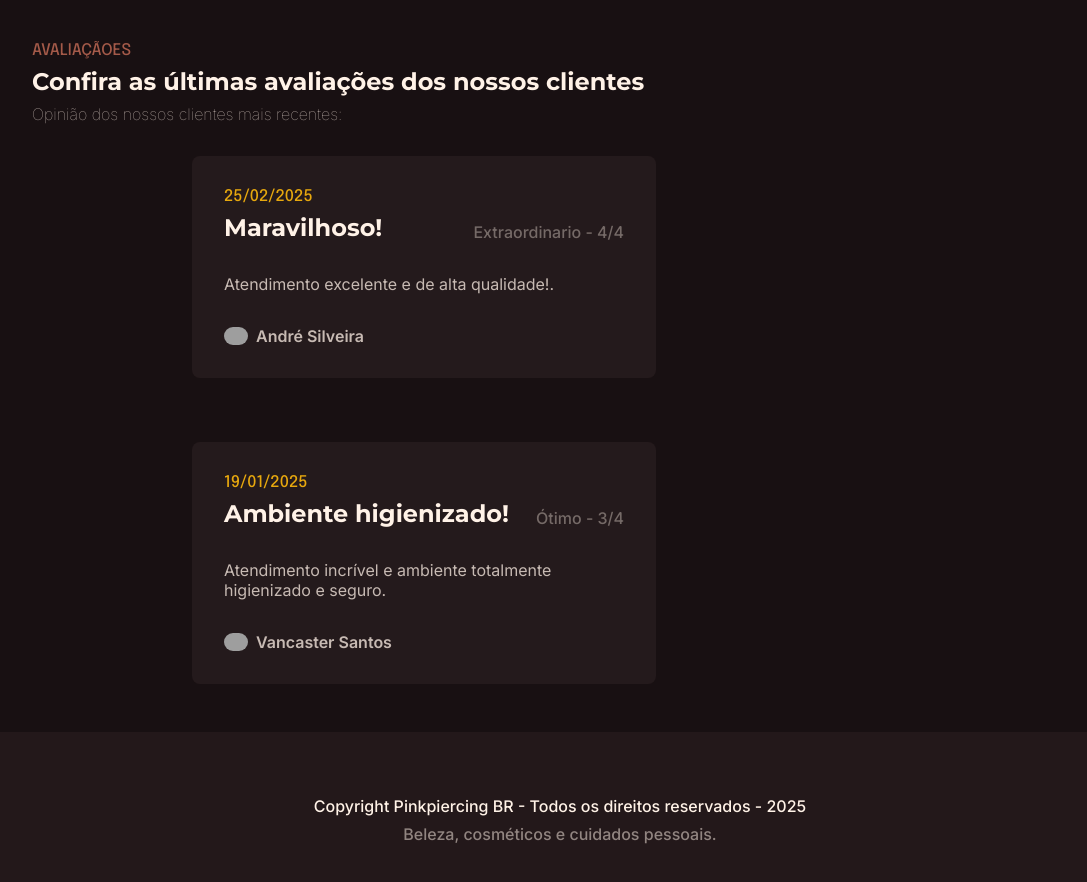
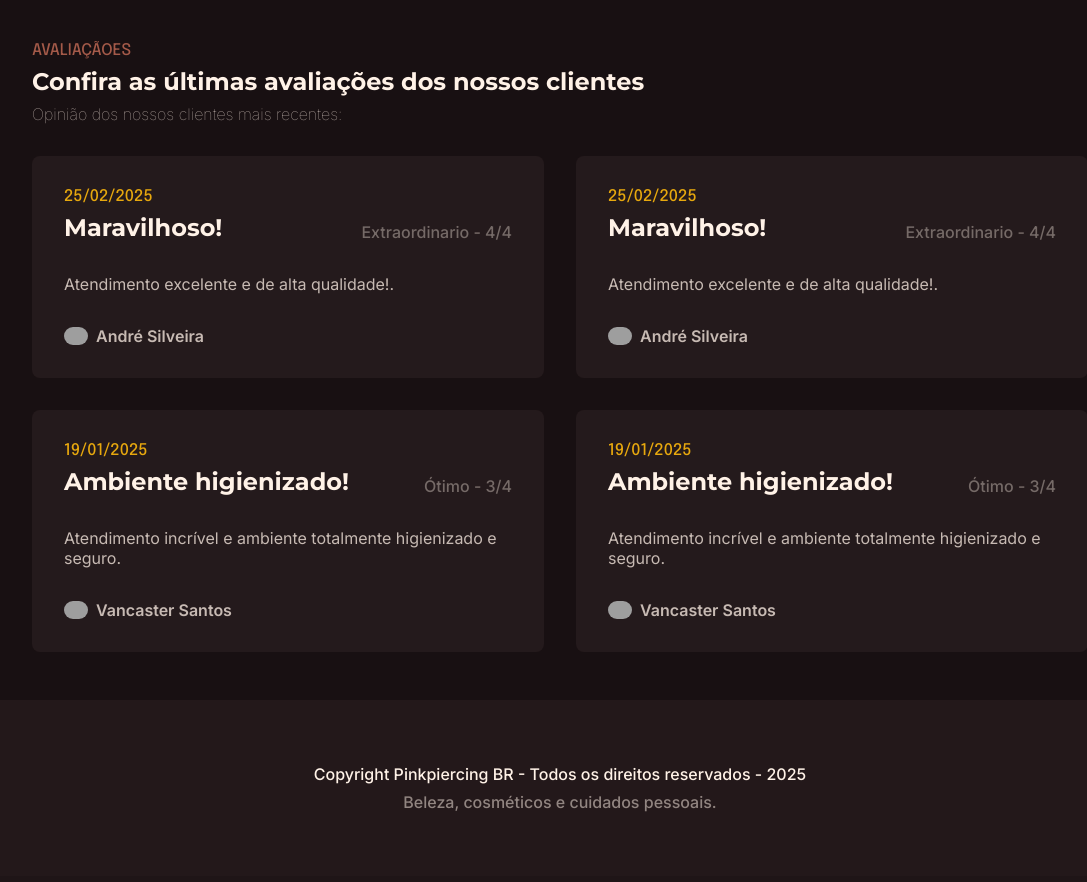
Before and after one commit to AndrehSilveira/pinkpiercingbr, a React (Vite) app: page / in a window 1280 px wide. Shown: the part 580-1462 px from the top of the page, without its empty margins (80-1167 px from the left). Built offline with nearby package versions, Linux system fonts and the light colour scheme; grey boxes are pictures that could not be loaded.

Commit message:
Ajuste de colunas

```diff
--- a/src/App.css
+++ b/src/App.css
@@ -169,6 +169,14 @@ hr {
 }
 
 .clientes-card-container{
+  /* padding: 0rem 10rem; */
+  display: flex;
+  flex-direction: row;
+  /* flex-wrap: wrap; */
+  gap: 2rem;
+}
+
+.clientes-card-container-row{
   padding: 0rem 10rem;
   display: flex;
   flex-direction: row;
--- a/src/components/Main.jsx
+++ b/src/components/Main.jsx
@@ -57,6 +57,7 @@ export function Main() {
                 </header>
 
                 <div class="clientes-card-container">
+                    <div className="clientes-card-container-rows">
                         <div class="clientes-card">
                             <header class="clientes-card-header">
                                 <div class="clientes-card-header-details">
@@ -90,6 +91,46 @@ export function Main() {
                                 <span class="client-name">Vancaster Santos</span>
                             </div>
                         </div>
+                    </div>
+
+
+
+                    <div className="clientes-card-container-rows">
+                        <div class="clientes-card">
+                            <header class="clientes-card-header">
+                                <div class="clientes-card-header-details">
+                                    <span class="destaque amarelo">25/02/2025</span>
+                                    <h3 class="clientes-title">Maravilhoso!</h3>
+                                </div>
+
+                                <p class="clientes-grade">Extraordinario - 4/4</p>
+
+                            </header>
+                            <p class="client-description">Atendimento excelente e de alta qualidade!.</p>
+                            <div class="client-person">
+                                <img src='https://avatars.githubusercontent.com/u/27991210?v=4' />
+                                <span class="client-name">André Silveira</span>
+                            </div>
+                        </div>
+
+                        <div class="clientes-card">
+                            <header class="clientes-card-header">
+                                <div class="clientes-card-header-details">
+                                    <span class="destaque amarelo">19/01/2025</span>
+                                    <h3 class="clientes-title">Ambiente higienizado!</h3>
+                                </div>
+
+                                <p class="clientes-grade">Ótimo - 3/4</p>
+
+                            </header>
+                            <p class="client-description">Atendimento incrível e ambiente totalmente higienizado e seguro.</p>
+                            <div class="client-person">
+                                <img src='https://avatars.githubusercontent.com/u/27991210?v=4' />
+                                <span class="client-name">Vancaster Santos</span>
+                            </div>
+                        </div>
+                    </div>
+
 
 
                 </div>
```
Lines whose indentation alone changed are shown as unchanged.
